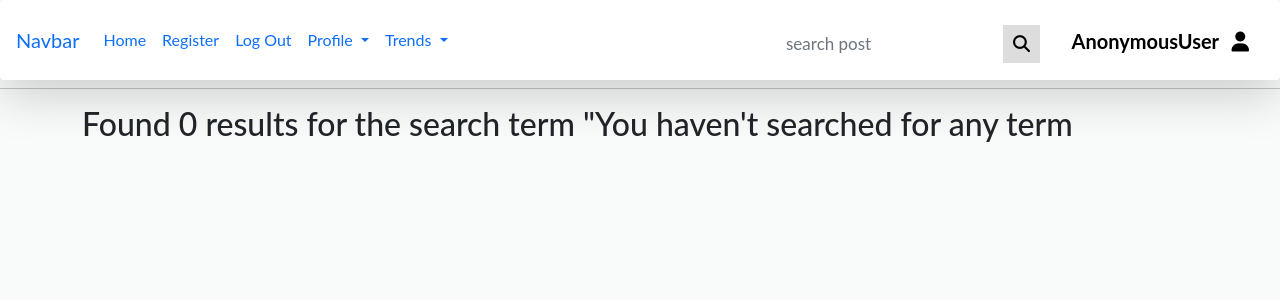
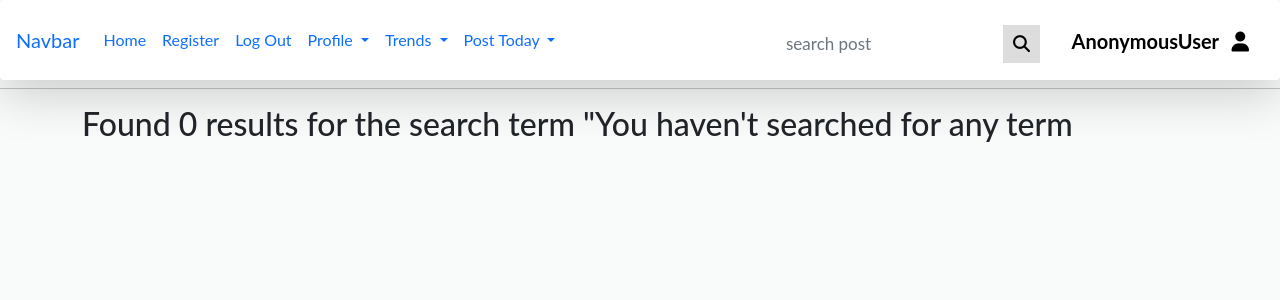
Before and after one commit to SayiaFelix/Mtaa-HOOD, a Django app: page /search/ in a window 1280 px wide. Shown: the top 300 px of the page. Run offline with Django 3.2, Linux system fonts and the light colour scheme; some libraries are stand-ins or nearby versions; some web fonts are replaced.

Commit message:
fixing bugs on business

```diff
--- a/mtaaHud/templates/Hood/posts.html
+++ b/mtaaHud/templates/Hood/posts.html
@@ -32,9 +32,8 @@
 
 <div class="container">
   <div class="text-center mt-5 mb-2">
-    <a href="{% url 'new-blogpost' %}">
-      <button class="btn btn-warning">Create Post</button>
-    </a>
+
+         <a class="dropdown-item fs-5 btn btn-outline-secondary btn-lg" href="{% url 'add_post' %}">Create Post</a>
   </div>
   <div class="row">
     {% for post in posts %}
--- a/mtaaHud/templates/navbar.html
+++ b/mtaaHud/templates/navbar.html
@@ -42,8 +42,20 @@
           <a class="dropdown-item fs-6" href="{% url 'health' %}">Health</a>
           <hr>
           <a class="dropdown-item fs-6" href="{% url 'service' %}">Security</a>
+          {% comment %} <hr>
+          <a class="dropdown-item fs-6" href="{% url 'add_business' %}">Add Buss</a> {% endcomment %}
+        </div>
+      </li>
+      <li class="nav-item dropdown">
+        <a class="nav-link dropdown-toggle" href="" id="navbarDropdownMenuLink" data-toggle="dropdown" aria-haspopup="true" aria-expanded="false">
+          Post Today
+        </a>
+        <div class="dropdown-menu" aria-labelledby="navbarDropdownMenuLink">
+          <a class="dropdown-item fs-6" href="{% url 'add_business' %}">Register Bizz</a>
           <hr>
-          <a class="dropdown-item fs-6" href="{% url 'add_business' %}">Add Buss</a>
+          <a class="dropdown-item fs-6" href="{% url 'add_info' %}">Post Trends</a>
+          <hr>
+          <a class="dropdown-item fs-6" href="{% url 'add_post' %}">Create Blogs</a>
         </div>
       </li>
     </ul>
--- a/mtaaHud/urls.py
+++ b/mtaaHud/urls.py
@@ -2,7 +2,7 @@ from django.conf.urls import url
 from . import views
 from django.conf import settings
 from django.conf.urls.static import static
-from rest_framework.authtoken.views import obtain_auth_token
+
 
 urlpatterns=[
     url('^$',views.homepage, name='homepage'),
@@ -11,8 +11,8 @@ urlpatterns=[
     url('new/info', views.add_info, name = 'add_info'),
 
     url('post', views.post, name='post'),
-    url('view/blog/(\d+)', views.view_blog, name='view_blog'),
-    url('add/blogpost', views.add_post, name='new-blogpost'),
+    url('view/blog/(\d+)', views.view_post, name='view_blog'),
+    url('news/post', views.add_post, name='add_post'),
 
     url('health', views.health, name='health'),
     url('search/', views.search, name = 'search'),
--- a/mtaaHud/views.py
+++ b/mtaaHud/views.py
@@ -62,40 +62,7 @@ def post(request):
 
     return render(request, 'Hood/posts.html', {"posts":posts})
 
-# def view_blog(request, id):
-#     # try:
-#     #     comments = Comment.objects.filter(post_id=id)
-#     # except:
-#     #     comments = []
-
-#     # posts = Post.objects.get(id=id)
-#     # if request.method == 'POST':
-#     #     form = CommentForm(request.POST, request.FILES)
-#     #     if form.is_valid():
-#     #         comment = form.save(commit=False)
-#     #         comment.username = request.user
-#     #         comment.post = posts
-#     #         comment.save()
-#     # else:
-#     #     form = CommentForm()
-
-#     try:
-#         comments = Comment.objects.filter(post_id=id)
-#     except:
-#         comments = []
-
-#     posts = Post.objects.get(id=id)
-#     if request.method == 'POST':
-#         form = CommentForm(request.POST, request.FILES)
-#         if form.is_valid():
-#             comment = form.save(commit=False)
-#             comment.username = request.user
-#             comment.post = posts
-#             comment.save()
-#     else:
-#         form = CommentForm()
-#         return render(request, 'Hood/view_post.html', {"posts":posts, "form":form, "comments":comments})
-def view_blog(request, id):
+def view_post(request, id):
 
     try:
         comments = Comment.objects.filter(post_id=id)
@@ -110,6 +77,9 @@ def view_blog(request, id):
             comment.username = request.user
             comment.post = blog
             comment.save()
+
+        return redirect('post')
+
     else:
         form = CommentForm()
         return render(request,  'Hood/view_post.html', {"blog":blog, "form":form, "comments":comments})
@@ -253,43 +223,6 @@ def add_info(request):
 
     return render(request, 'update/update_info.html', {"form":form})
 
-# def add_business(request):
-#     current_user = request.user
-#     profiles = Profile.objects.get(user = current_user)
-#     for profile in profiles:
-#         if profile.user.id == current_user.id:
-#             if request.method == 'POST':
-#                 form = BusinessForm(request.POST,request.FILES)
-#                 if form.is_valid():
-#                     business = form.save(commit=False)
-#                     business.owner = current_user
-#                     business.neighbourhood = profile.neighbourhood
-#                     business.save()
-#                     return redirect('/business')
-#             else:
-#                 form = BusinessForm()
-#             return render(request,'update/update_buss.html',{"user":current_user,"form":form})
-
-
-# def add_post(request):
-#     current_user = request.user
-#     profile = Profile.objects.get(user =current_user)
-
-#     if request.method == 'POST':
-#         form  = PostForm(request.POST, request.FILES)
-#         if form.is_valid():
-#             blogpost = form.save(commit = False)
-#             blogpost.username = current_user
-#             blogpost.neighbourhood = profile.neighbourhood
-#             blogpost.save()
-
-#         return HttpResponseRedirect('/post')
-
-#     else:
-#         form = PostForm()
-
-#     return render(request, 'update/update_post.html', {"form":form})
-
 def add_post(request):
     current_user = request.user
     profile = Profile.objects.get(user =current_user)
@@ -297,10 +230,10 @@ def add_post(request):
     if request.method == 'POST':
         form  = PostForm(request.POST, request.FILES)
         if form.is_valid():
-            blogpost = form.save(commit = False)
-            blogpost.username = current_user
-            blogpost.neighbourhood = profile.neighbourhood
-            blogpost.save()
+            post = form.save(commit = False)
+            post.username = current_user
+            post.neighbourhood = profile.neighbourhood
+            post.save()
 
         return HttpResponseRedirect('/post')
 
```
Also changed, not shown: media/health/1650865951113.jpeg (added), media/hood/1650865951113_Zi1gdFw.jpeg (added), media/post/1650865951113_Ot5ME0X.jpeg (added).
